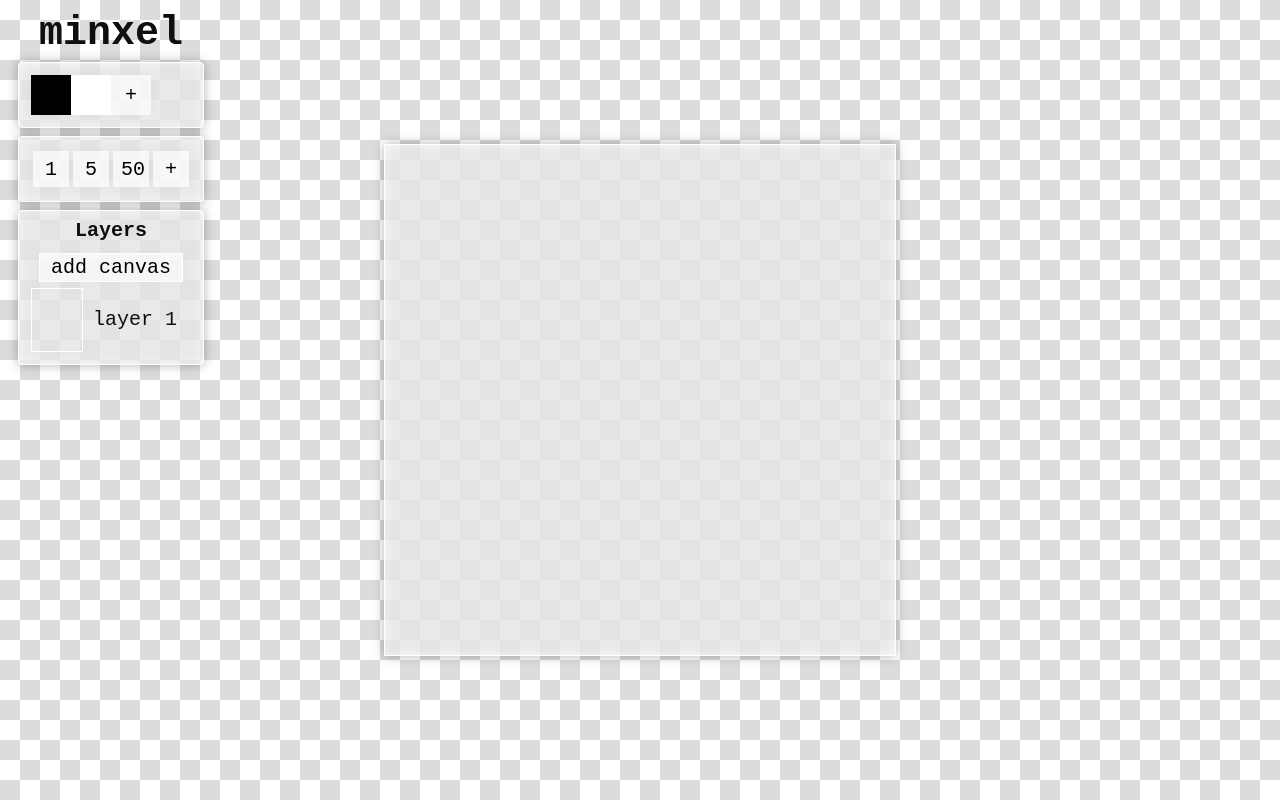
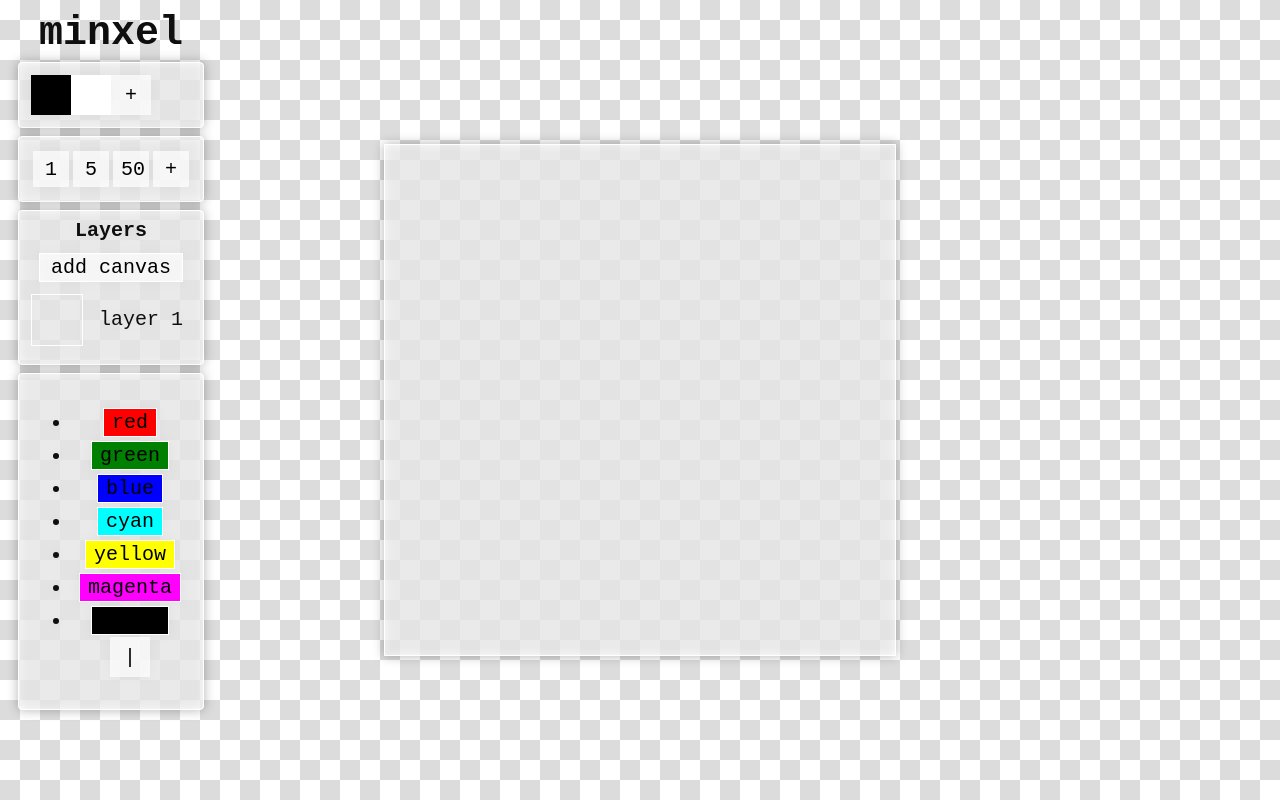
Before and after one commit to cyan-oj/minxel, a React (Vite) app: page / in a window 1280 px wide. Built offline with nearby package versions, Linux system fonts and the light colour scheme.

Commit message:
add drag and drop test demo

```diff
--- /dev/null
+++ b/src/Workspace/DnDDemo.jsx
@@ -0,0 +1,51 @@
+function DnDDemo() {
+
+  const colors = [ 'red', 'green', 'blue', 'cyan', 'yellow', 'magenta', 'black' ]
+
+  const dragStart = () => {
+    console.log('drag start')
+  }
+
+  const dragEnter = () => {
+    console.log('drag enter')
+  }
+
+  const dragOver = () => {
+    console.log('drag over')
+  }
+
+  const dragLeave = () => {
+    console.log('drag leave')
+  }
+
+  const drop = () => {
+    console.log('drop')
+  }
+
+  const colorsList = colors.map( ( color, i ) =>
+    <li key={ i }
+      data-id={ i }
+      draggable
+      onDragStart={ dragStart }
+      onDragEnter= { dragEnter }
+      onDragOver= { dragOver }
+      onDragLeave= { dragLeave }
+      onDrop={ drop }
+    >
+      <button style={{ backgroundColor: color }} >
+        { color }
+      </button>
+    </li>
+  )
+
+  return (
+    <div className="toolbox">
+      <ul>
+      { colorsList }
+      <button className="swatch" id="addColor">|</button>
+      </ul>
+    </div>
+  )
+}
+
+export default DnDDemo;
--- /dev/null
+++ b/src/Workspace/LayerPreview.css
@@ -0,0 +1,14 @@
+.layer-preview{
+  display: flex;
+  margin-top: .2em;
+  align-items: center;
+  justify-content: space-between;
+  padding-right: .4em;
+  border-radius: 2px;
+}
+.layer-preview:hover {
+  background-color: var(--button-active);
+}
+.layer-thumbnail {
+  border: solid 1px var(--border);
+}
--- a/src/Workspace/LayerPreview.jsx
+++ b/src/Workspace/LayerPreview.jsx
@@ -1,4 +1,5 @@
 import { useEffect, useRef } from "react";
+import "./LayerPreview.css"
 
 function LayerPreview( { layer, id, points } ) {
 
@@ -11,8 +12,8 @@ function LayerPreview( { layer, id, points } ) {
 
   return (
     <div className="layer-preview" id={id} >
-      <canvas ref={ preview } className="layer-thumbnail" width={50} height={50}></canvas>
-      <p>{ layer.name }</p>
+      <canvas ref={ preview } id={id} className="layer-thumbnail" width={50} height={50}></canvas>
+      <p id={id} >{ layer.name }</p>
     </div>
   )
 }
--- a/src/Workspace/Workspace.css
+++ b/src/Workspace/Workspace.css
@@ -51,24 +51,9 @@ canvas {
 
 .layers > * {
   position: absolute;
-
 }
 .toolbox#layer-controls {
   flex-direction: column-reverse;
-}
-
-.layer-preview{
-  display: flex;
-  margin-top: .2em
-}
-.layer-preview:hover {
-  background-color: var(--button-active);
-}
-.layer-thumbnail {
-  border: solid 1px var(--border)
-}
-.layer-preview>p{
-  margin-left: .5em
 }
 
 .swatch {
--- a/src/Workspace/Workspace.jsx
+++ b/src/Workspace/Workspace.jsx
@@ -1,4 +1,4 @@
-import { useState, useEffect } from "react";
+import { useState, useEffect, useRef } from "react";
 import { initShaders } from "../WebGLUtils/cuon-utils.js";
 import PaletteBox, { rgbToGL } from "./PaletteBox.jsx";
 import BrushBox from "./BrushBox.js";
@@ -8,6 +8,7 @@ import "./Workspace.css"
 import { FSHADER_SOURCE, VSHADER_SOURCE } from "../utils/shaders.js";
 import { getStroke } from "../utils/glHelpers.js";
 import LayerPreview from "./LayerPreview.jsx";
+import DnDDemo from "./DnDDemo.jsx";
 
 function Workspace({ name = 'untitled', height = '256', width = '256', brushBox = new BrushBox(), palette = new Palette(), image }) {
 
@@ -17,6 +18,7 @@ function Workspace({ name = 'untitled', height = '256', width = '256', brushBox
   const [activeBrush, setActiveBrush] = useState(brushBox.brushes[0]);
 
   const [strokeHistory, setStrokeHistory] = useState([]);
+
 
   const points = [];
   const position = { x: 0, y: 0 }
@@ -112,7 +114,7 @@ function Workspace({ name = 'untitled', height = '256', width = '256', brushBox
   }
 
   const layerControls = layers.map((layer, i) =>
-    <LayerPreview key={layer.name} id={i} layer={layer} points={ points }/>
+    <LayerPreview key={layer.name} id={i} layer={layer} points={ points } />
   );
 
   const attachLayers = () => {
@@ -133,6 +135,7 @@ function Workspace({ name = 'untitled', height = '256', width = '256', brushBox
           <button onClick={ addLayer }>add canvas</button>
           <h4>Layers</h4>
         </div>
+        <DnDDemo />
       </div>
       <div className="layers" id="layers" style={{width: width, height: height}}
         onPointerDown={ setPosition }
```
